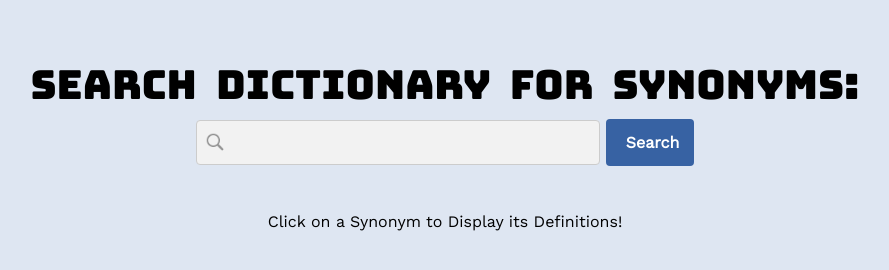
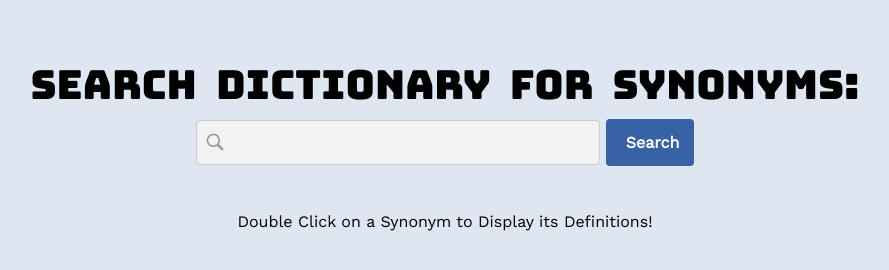
Before and after one commit to jsmorrow323/creative-2-jsmorrow323, a plain HTML site: page index.html in a window 1280 px wide. Shown: the whole page, without its empty margins (195-1084 px from the left). Drawn offline with nearby package versions, Linux system fonts and the light colour scheme.

Commit message:
Finished

```diff
--- a/index.html
+++ b/index.html
@@ -17,7 +17,7 @@
           <button id = "button" name="search" type="button" onclick="synonymSearch()">Search</button>
         </form> <br>
         <div id="search"></div><br>
-        Click on a Synonym to Display its Definitions!
+        Double Click on a Synonym to Display its Definitions!
         <p id ="definition"></p>
     </body>
 </html>
```
